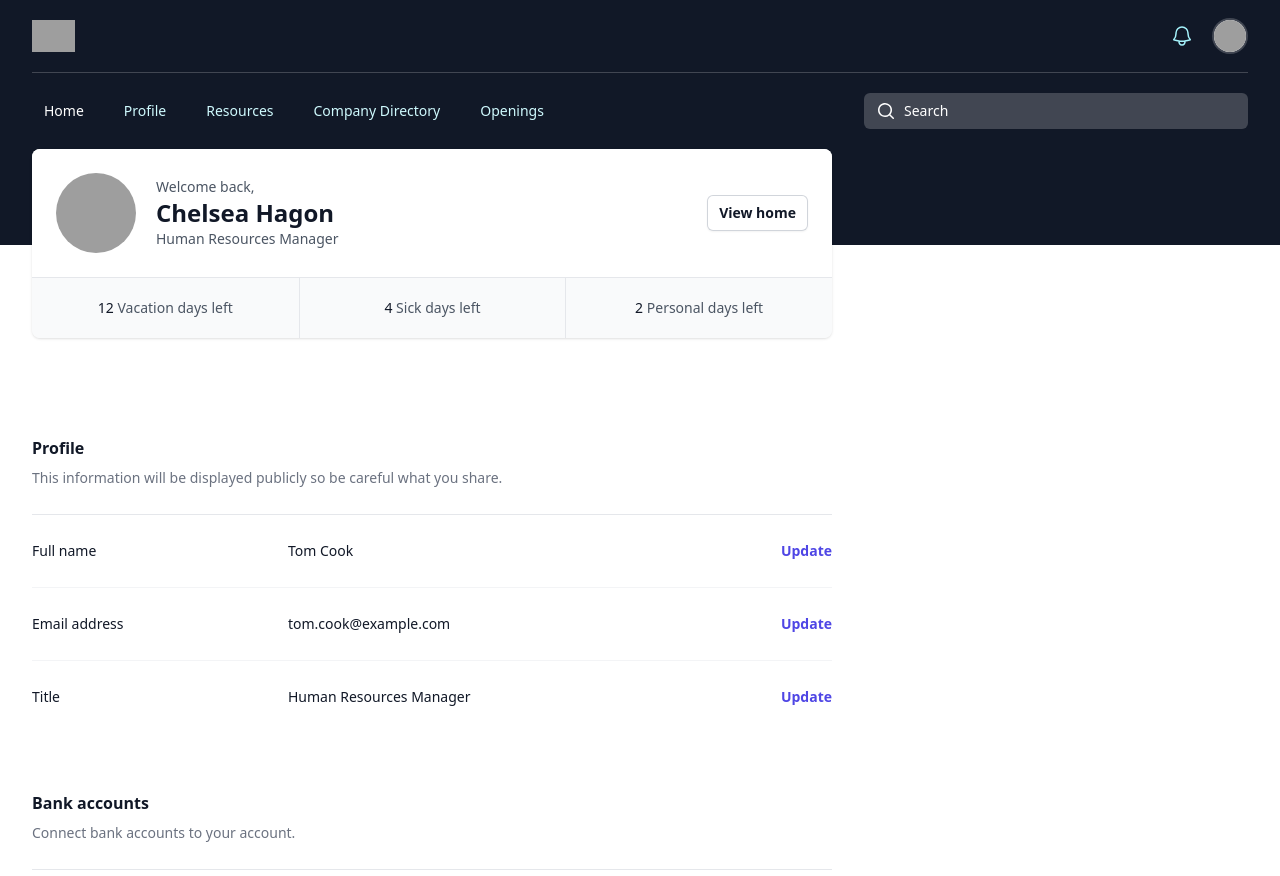
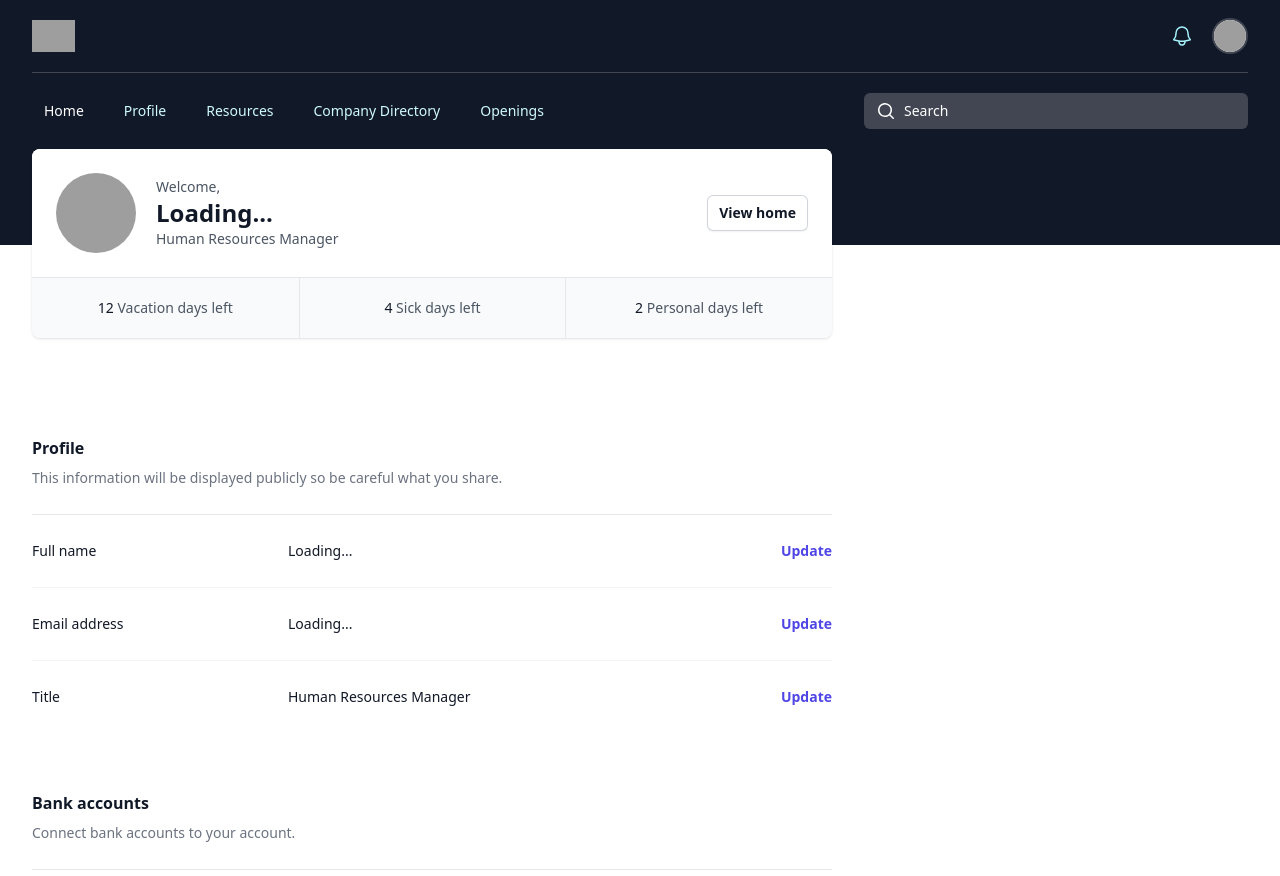
Before and after one commit to turnerlk/api-flix, a Django app: template users/templates/profile.html in a window 1280 px wide. Shown: the top 876 px of the page. Run offline with Django 4.2, Linux system fonts and the light colour scheme; the template is opened without the code that fills it, so the values that code supplies are empty; some libraries are stand-ins or nearby versions; grey boxes are pictures that could not be loaded.

Commit message:
falta o front

```diff
--- /dev/null
+++ b/static/js/verify.js
@@ -0,0 +1,52 @@
+async function getCookieToken() {
+    const cookies = document.cookie.split(";");
+    for (const cookie of cookies) {
+      const [name, value] = cookie.trim().split("=");
+      if (name === "token") {
+        return value;
+      }
+    }
+    return null;
+  }
+
+  async function getProfileData(usernameClassName, emailClassName) {
+    try {
+      const usernameElements = document.getElementsByClassName(usernameClassName);
+      const emailElements = document.getElementsByClassName(emailClassName);
+
+
+
+      Array.from(usernameElements).forEach(element => element.textContent = "Loading...");
+      Array.from(emailElements).forEach(element => element.textContent = "Loading...");
+
+      const responseDecode = await fetch("/api/verify", {
+        method: "GET",
+      });
+
+      const dataDecode = await responseDecode.json();
+
+      if (responseDecode.ok) {
+        const userId = dataDecode.user_id;
+        const token = await getCookieToken();
+
+        const responseProfile = await fetch(`/api/profile/${userId}/`, {
+          method: "GET",
+          headers: {
+            "Cookie": `token=${token}`,
+            "Content-Type": "application/json",
+          },
+        });
+
+        const dataProfile = await responseProfile.json();
+
+        if (responseProfile.ok) {
+          Array.from(usernameElements).forEach(element => element.textContent = dataProfile.username);
+          Array.from(emailElements).forEach(element => element.textContent = dataProfile.email);
+        } else {
+          console.error(dataProfile.message);
+        }
+      }
+    } catch (error) {
+      console.error(error);
+    }
+  }
--- a/users/api.py
+++ b/users/api.py
@@ -113,6 +113,9 @@ class ProfileView(APIView):
             'id': user.id,
             'username': user.name,
             'email': user.email,
+            'document':user.document,
+            'birthOfDate':user.birth,
+            'plan':user.plan,
             # Adicione outros campos do usuário conforme necessário
         }
 
--- a/users/models.py
+++ b/users/models.py
@@ -7,6 +7,10 @@ class User(AbstractBaseUser):
     name = models.CharField(max_length=255)
     email = models.CharField(max_length=255, unique=True)
     password = models.CharField(max_length=255)
+    document = models.CharField(max_length=20, blank=True, null=True)
+    birth = models.DateField(blank=True, null=True)
+    plan = models.CharField(max_length=20, default='Free')
+
     username = None
 
     USERNAME_FIELD = 'email'
--- a/users/templates/profile.html
+++ b/users/templates/profile.html
@@ -35,7 +35,7 @@
                     <button type="button" class="relative flex rounded-full bg-white text-sm ring-2 ring-white ring-opacity-20 focus:outline-none focus:ring-opacity-100" id="user-menu-button" aria-expanded="false" aria-haspopup="true">
                       <span class="absolute -inset-1.5"></span>
                       <span class="sr-only">Open user menu</span>
-                      <img class="h-8 w-8 rounded-full" src="https://images.unsplash.com/photo-1550525811-e5869dd03032?ixlib=rb-1.2.1&ixid=eyJhcHBfaWQiOjEyMDd9&auto=format&fit=facearea&facepad=2&w=256&h=256&q=80" alt="">
+                      <img class="h-8 w-8 rounded-full" src="https://cdn-icons-png.flaticon.com/128/1177/1177568.png" alt="">
                     </button>
                   </div>
 
@@ -153,7 +153,7 @@
                 <div class="pb-2 pt-4">
                   <div class="flex items-center px-5">
                     <div class="flex-shrink-0">
-                      <img class="h-10 w-10 rounded-full" src="https://images.unsplash.com/photo-1550525811-e5869dd03032?ixlib=rb-1.2.1&ixid=eyJhcHBfaWQiOjEyMDd9&auto=format&fit=facearea&facepad=2&w=256&h=256&q=80" alt="">
+                      <img class="h-10 w-10 rounded-full" src="https://cdn-icons-png.flaticon.com/128/1177/1177568.png" alt="">
                     </div>
                     <div class="ml-3 min-w-0 flex-1">
                       <div class="truncate text-base font-medium text-gray-800">Chelsea Hagon</div>
@@ -188,11 +188,11 @@
                       <div class="sm:flex sm:items-center sm:justify-between">
                         <div class="sm:flex sm:space-x-5">
                           <div class="flex-shrink-0">
-                            <img class="mx-auto h-20 w-20 rounded-full" src="https://images.unsplash.com/photo-1550525811-e5869dd03032?ixlib=rb-1.2.1&ixid=eyJhcHBfaWQiOjEyMDd9&auto=format&fit=facearea&facepad=2&w=256&h=256&q=80" alt="">
+                            <img class="mx-auto h-20 w-20 rounded-full" src="https://cdn-icons-png.flaticon.com/128/1177/1177568.png" alt="">
                           </div>
                           <div class="mt-4 text-center sm:mt-0 sm:pt-1 sm:text-left">
-                            <p class="text-sm font-medium text-gray-600">Welcome back,</p>
-                            <p class="text-xl font-bold text-gray-900 sm:text-2xl">Chelsea Hagon</p>
+                            <p class="text-sm font-medium text-gray-600">Welcome,</p>
+                            <p class="username text-xl font-bold text-gray-900 sm:text-2xl"></p>
                             <p class="text-sm font-medium text-gray-600">Human Resources Manager</p>
                           </div>
                         </div>
@@ -229,14 +229,14 @@
                           <div class="pt-6 sm:flex">
                             <dt class="font-medium text-gray-900 sm:w-64 sm:flex-none sm:pr-6">Full name</dt>
                             <dd class="mt-1 flex justify-between gap-x-6 sm:mt-0 sm:flex-auto">
-                              <div class="text-gray-900">Tom Cook</div>
+                              <div class="username text-gray-900"></div>
                               <button type="button" class="font-semibold text-indigo-600 hover:text-indigo-500">Update</button>
                             </dd>
                           </div>
                           <div class="pt-6 sm:flex">
                             <dt class="font-medium text-gray-900 sm:w-64 sm:flex-none sm:pr-6">Email address</dt>
                             <dd class="mt-1 flex justify-between gap-x-6 sm:mt-0 sm:flex-auto">
-                              <div class="text-gray-900">tom.cook@example.com</div>
+                              <div class="email text-gray-900"></div>
                               <button type="button" class="font-semibold text-indigo-600 hover:text-indigo-500">Update</button>
                             </dd>
                           </div>
@@ -293,5 +293,9 @@
           </div>
         </footer>
       </div>
+      <script src="/static/js/verify.js"></script>
+      <script>
+        getProfileData("username", "email");
+    </script>
 </body>
 </html>
```
Also changed, not shown: users/templates/dashboard.html (+12 -8 lines), db.sqlite3, users/__init__.py (deleted), users/migrations/0001_initial.py, users/migrations/__init__.py (added).
